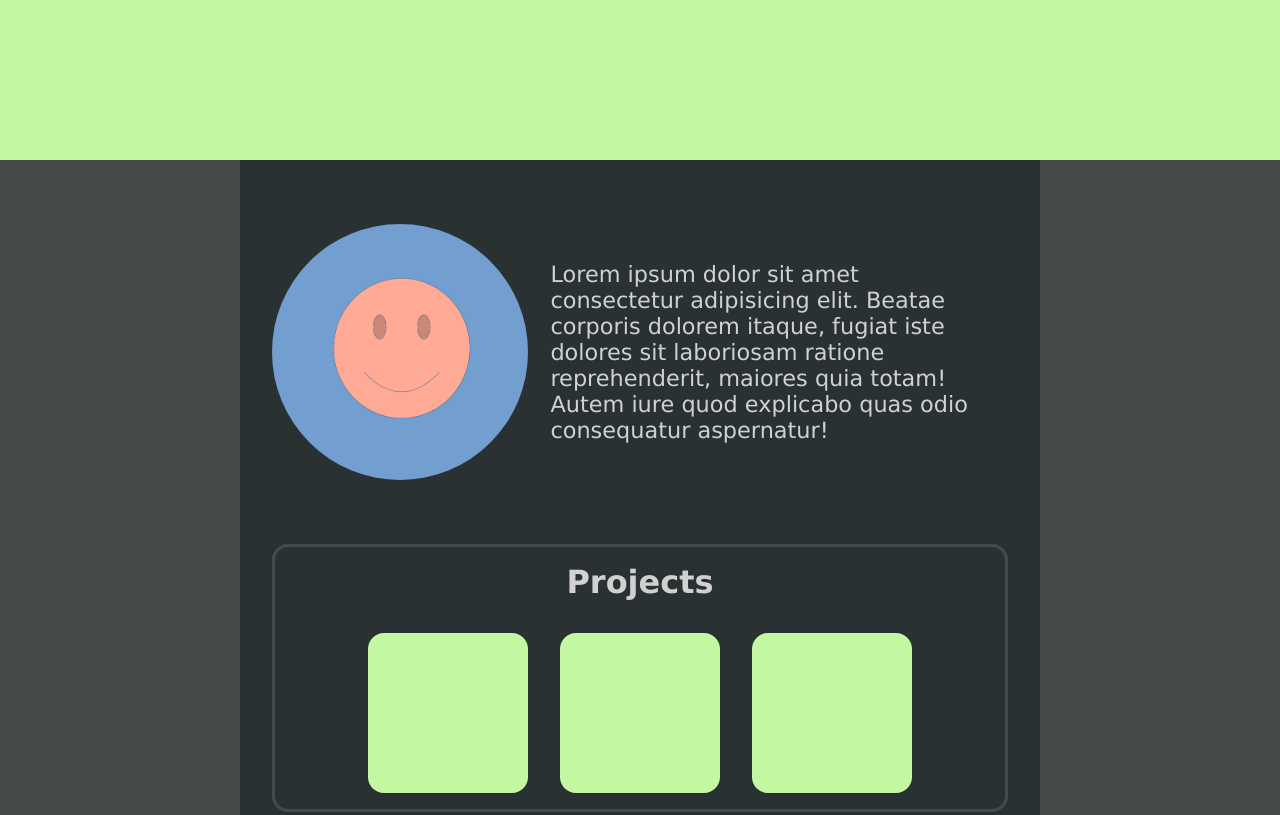
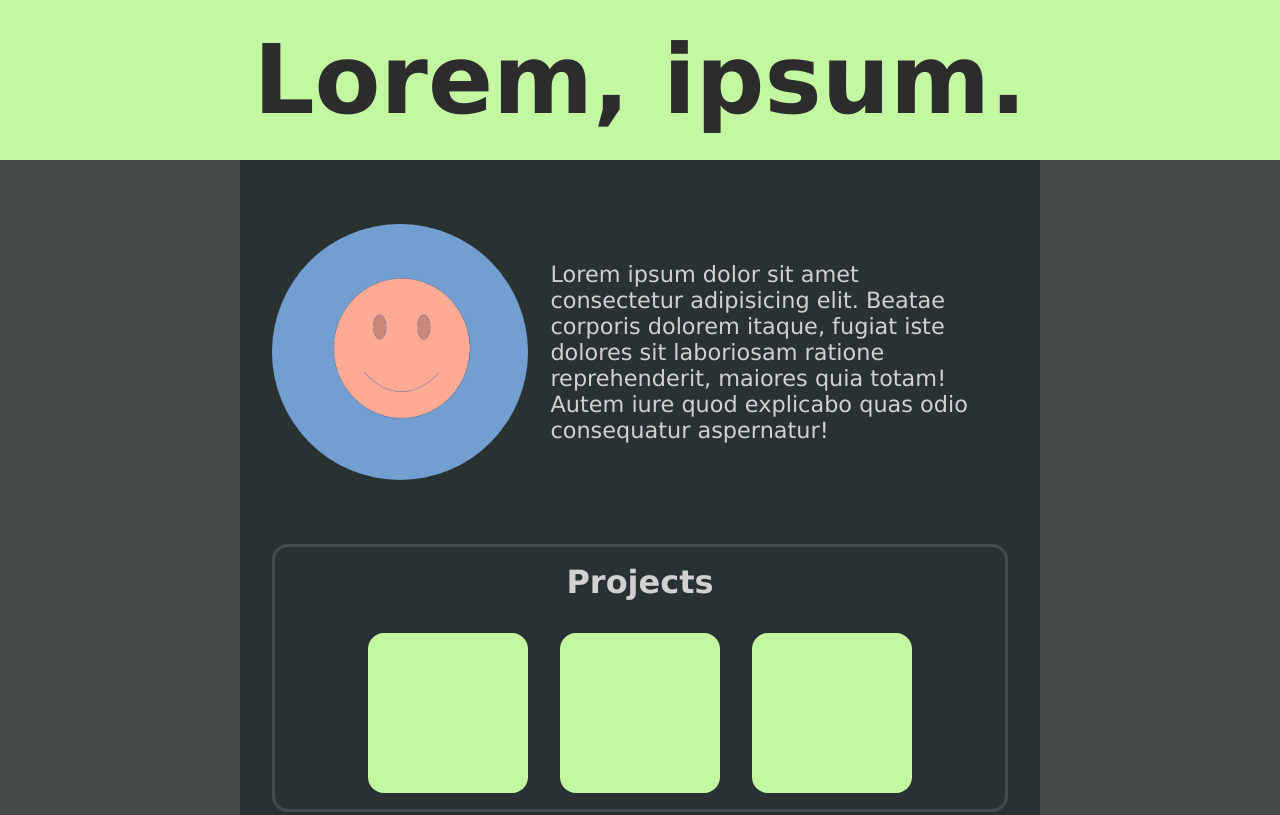
Before and after one commit to maholmlund/maholmlund.github.io, a plain HTML site: page index.html in a window 1280 px wide. Shown: the top 815 px of the page. Drawn offline with Linux system fonts and the light colour scheme.

Commit message:
add banner text

```diff
--- a/index.html
+++ b/index.html
@@ -9,7 +9,9 @@
 </head>
 
 <body>
-        <div class="banner"></div>
+        <div class="banner">
+                <h1>Lorem, ipsum.</h1>
+        </div>
         <div class="main">
                 <div class="content">
                         <div class="intro section-container">
--- a/style.css
+++ b/style.css
@@ -6,13 +6,20 @@
         --primary-color-content: rgb(41, 49, 50);
         --secondary-color: rgb(196, 247, 161);
         --accent-color: rgb(255, 191, 70);
-        --font-color: rgb(209, 209, 209);
+        --font-color-light: rgb(209, 209, 209);
+        --font-color-dark: rgb(44, 44, 44);
 }
 
 .banner {
         width: 100%;
         height: 10rem;
         background-color: var(--secondary-color);
+        color: var(--font-color-dark);
+        font-family: Verdana, Geneva, Tahoma, sans-serif;
+        font-size: 3rem;
+        display: flex;
+        align-items: center;
+        justify-content: center;
 }
 
 .main {
@@ -47,7 +54,7 @@
 
 .section-header h2 {
         text-align: center;
-        color: var(--font-color);
+        color: var(--font-color-light);
         font-family: Verdana, Geneva, Tahoma, sans-serif;
         font-size: 2rem;
         padding: 1rem;
@@ -86,7 +93,7 @@
 
 .description {
         height: 100%;
-        color: var(--font-color);
+        color: var(--font-color-light);
         font-family: Verdana, Geneva, Tahoma, sans-serif;
         font-size: 1.4rem;
         display: flex;
```
